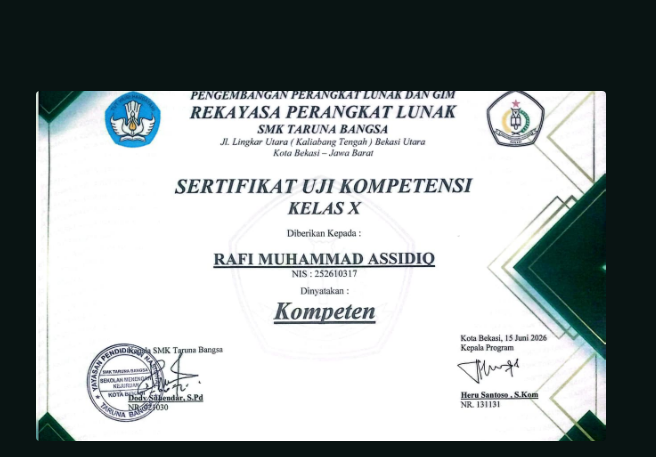
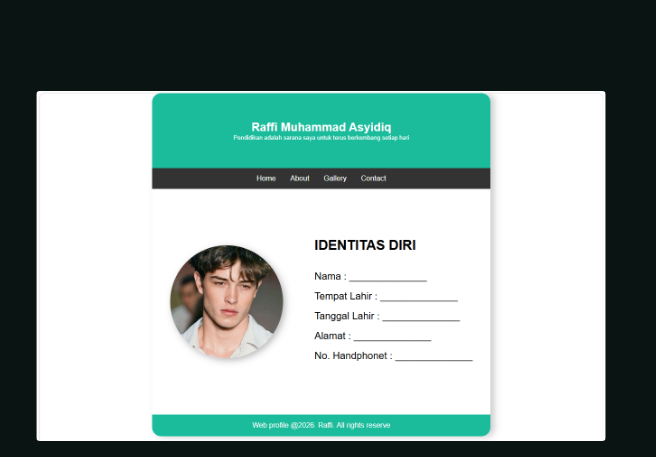
Before and after one commit to Raffimasyidiq/portofolio_landing_page, a plain HTML site: page index.html in a window 1280 px wide. Shown: the part 308-765 px from the top of the page, 624-1280 px from the left. Drawn offline with Linux system fonts and the light colour scheme.

Commit message:
changed wrong link path

```diff
--- a/index.html
+++ b/index.html
@@ -178,7 +178,7 @@
 
           <div class="gallery-items">
             <a href="IMG/web_profile1.png" target="_blank"
-              ><img src="IMG/sertif_ujikom_kls10.jpeg" alt="Web Profile"
+              ><img src="IMG/web_profile1.png" alt="Web Profile"
             /></a>
             <p class="ttl">Project 2 - Web Profile</p>
             <p class="desc">
```
Also changed, not shown: IMG/MySKill HTML.png (deleted).
